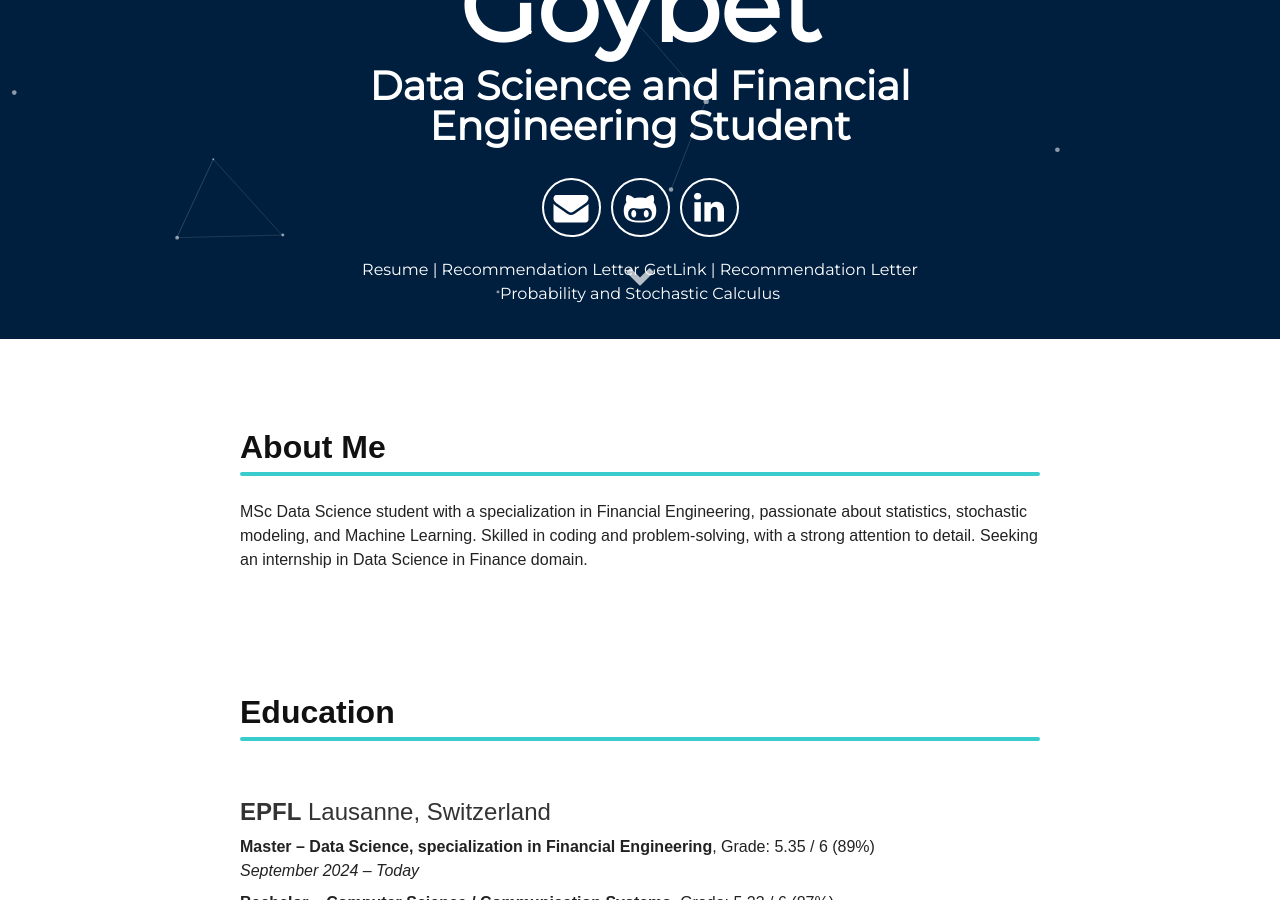
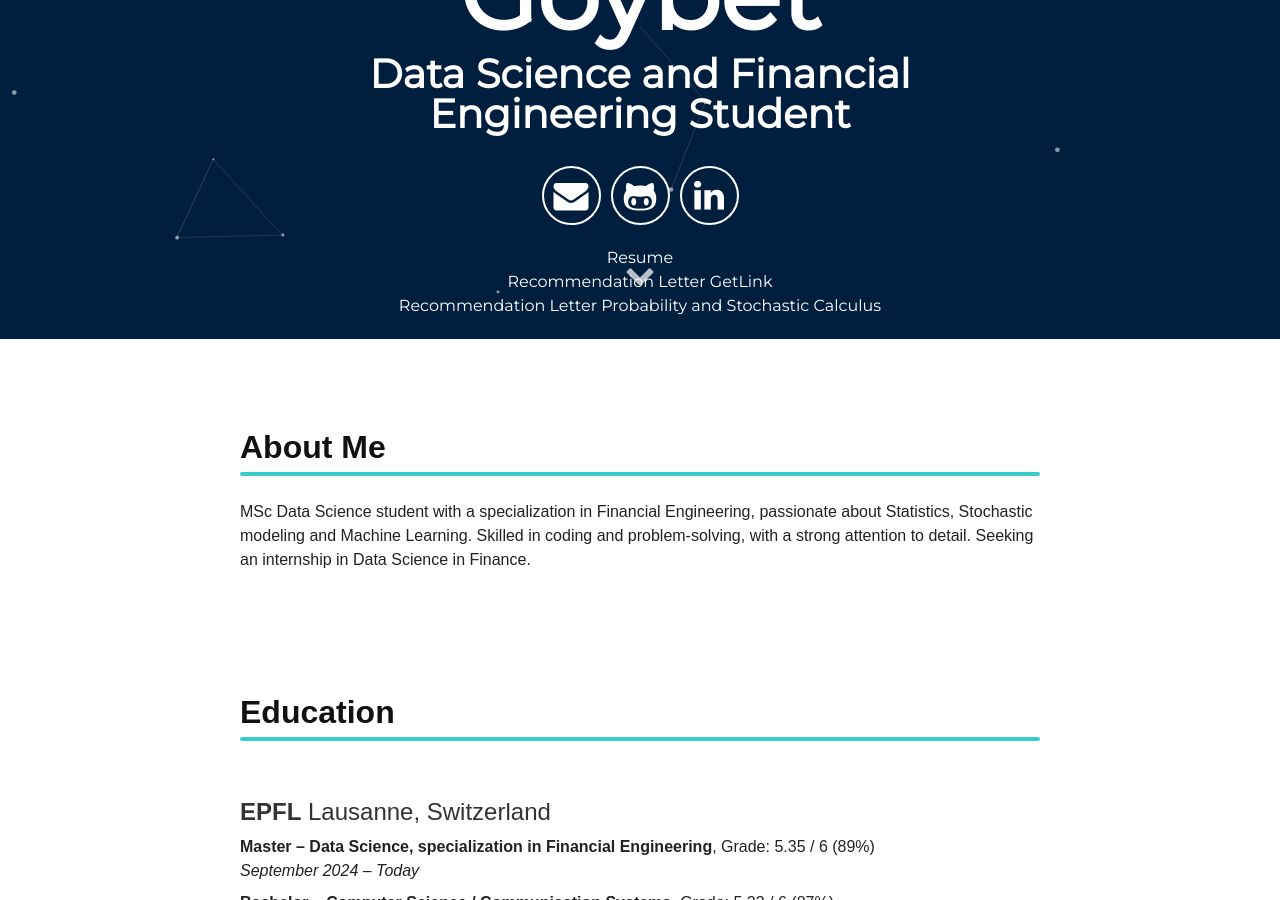
Before and after one commit to francois-goybet/francois-goybet.github.io, a Jekyll site: the page built from index.html, in a window 1280 px wide and 900 px high, scrolled down 561 px. Built offline with Jekyll 4.4.1, drawn with Linux system fonts in a browser that asks for light colours; some of the changed text lies outside the part shown.

Commit message:
minor changes

```diff
--- a/_includes/education.html
+++ b/_includes/education.html
@@ -1,9 +1,9 @@
 <section id="aboutme" class="education-section">
   <h2>About Me</h2>
   <p>
-    MSc Data Science student with a specialization in Financial Engineering, passionate about statistics, stochastic modeling, and
+    MSc Data Science student with a specialization in Financial Engineering, passionate about Statistics, Stochastic modeling and
     Machine Learning. Skilled in coding and problem-solving, with a strong attention to detail. Seeking an internship in Data Science
-    in Finance domain.
+    in Finance.
   </p>
 </section>
 
@@ -37,7 +37,7 @@
 
 
   <div class="education-entry">
-    <h3><strong>Probability and Statistics and Introduction to Programming (Python) Teacher Assistant</strong> EPFL</h3>
+    <h3><strong>Probability and Statistics and Introduction to Programming (Python) Teacher Assistant</strong> - EPFL</h3>
     <p><em>September 2025 - Today</em></p>
     <ul>
       <li>Every week, I answered students’ questions. I also participated in designing projects, grading assignments, and supervising exams as needed.</li>
@@ -70,7 +70,7 @@
   </div>
 
     <div class="education-entry">
-    <h3><strong>Mentoring for 1st year Bachelor students</strong> EPFL</h3>
+    <h3><strong>Mentoring for 1st year Bachelor students</strong> - EPFL</h3>
     <p><em>September 2022 - January 2023</em></p>
     <ul>
       <li>Each week, I organized group study sessions and Q&A meetings for 15 first-year students. I supported them across all courses during their first semester.</li>
--- a/_includes/footer.html
+++ b/_includes/footer.html
@@ -1,6 +1,5 @@
 <footer class="footer">
     <p>&copy; {{site.username}}</p>
-    <p>Build with Jekyll and <span class="love">❤</span> by <a href="https://github.com/francois-goybet">François Goybet</a></p>
 </footer>
 <script src="//cdn.jsdelivr.net/particles.js/2.0.0/particles.min.js"></script>
 <script src="{{ "/assets/js/sweet-scroll.min.js" | prepend: site.baseurl }}"></script>
--- a/_includes/header.html
+++ b/_includes/header.html
@@ -2,6 +2,8 @@
   <div class="header">
 
       <img src="{{ '/assets/img/me.jpg' | prepend: site.baseurl }}" alt="François Goybet" class="profile-photo" />
+      <link rel="icon" type="image/png" href="{{ '/assets/img/me.png' | prepend: site.baseurl }}">
+
 
       <h1>
         <span class="site-title">{{site.username}}</span>
@@ -22,11 +24,12 @@
         </a>
       </div>
 
-      <div class="header-downloads" style="margin-top: 1rem;">
-        <a class="download-link" href="assets/documents/Resume.pdf" download>Resume</a> |
-        <a class="download-link" href="assets/documents/GetLink.pdf" download>Recommendation Letter GetLink</a> |
-        <a class="download-link" href="assets/documents/ProbabilityStochasticCalculus.pdf" download>Recommendation Letter Probability and Stochastic Calculus</a>
-      </div>
+    <div class="header-downloads" style="margin-top: 1rem;">
+      <a class="download-link" href="assets/documents/Resume.pdf" download>Resume</a><br />
+      <a class="download-link" href="assets/documents/GetLink.pdf" download>Recommendation Letter GetLink</a><br />
+      <a class="download-link" href="assets/documents/ProbabilityStochasticCalculus.pdf" download>Recommendation Letter Probability and Stochastic Calculus</a>
+    </div>
+
 
   </div>
   <a class="down" href="#about" data-scroll><i class="icon fa fa-chevron-down" aria-hidden="true"></i></a>
```
